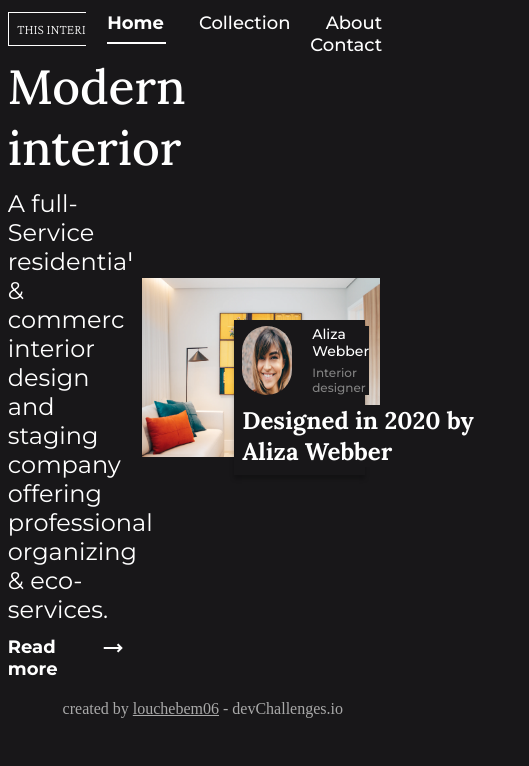
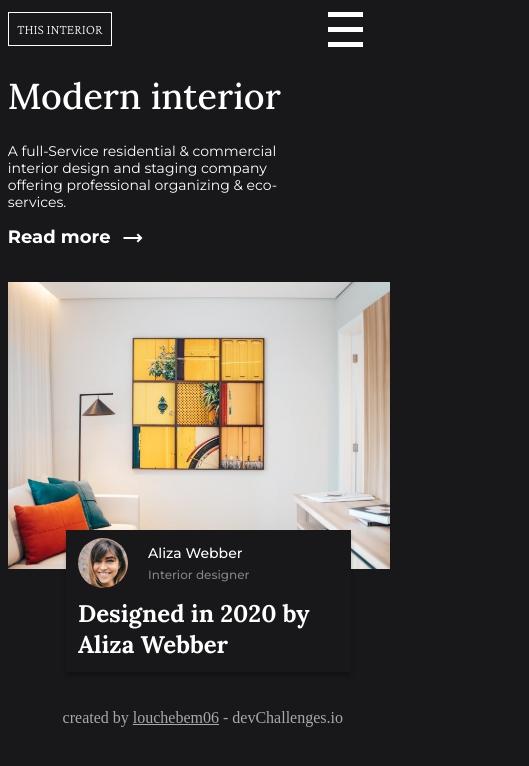
Before and after one commit to louchebem06/Interior-Consultant-devchallenges.io, a plain HTML site: page interior-consultant.html in a window 390 px wide. Shown: the whole page, 529 px wide, since content can reach past the window. Drawn offline with nearby package versions, Linux system fonts and the light colour scheme.

Commit message:
after active bug, mobile in progress

```diff
--- a/interior-consultant.html
+++ b/interior-consultant.html
@@ -14,7 +14,7 @@
 		<div class="title">
 			<h1>This Interior</h1>
 		</div>
-		<nav>
+		<nav id="nav">
 			<ul>
 				<li class="active"><a href="./interior-consultant.html">Home</a></li>
 				<li><a href="#">Collection</a></li>
@@ -22,6 +22,9 @@
 				<li><a href="#">Contact</a></li>
 			</ul>
 		</nav>
+		<div class="hamburger" id="hamburger" onclick="toggle()">
+			<div class="line"></div>
+		</div>
 	</header>
 
 	<div class="content">
@@ -54,4 +57,20 @@
 		created by <a href="https://github.com/louchebem06" target="_blank">louchebem06</a> - devChallenges.io
 	</footer>
 </body>
+<script>
+	function toggle() {
+		var hamburger = document.getElementById("hamburger");
+		var nav = document.getElementById("nav");
+		if (hamburger.classList.contains("hamburger")) {
+			hamburger.classList.remove("hamburger")
+			hamburger.classList.add("close")
+			nav.style.display = "block"
+		} else {
+			hamburger.classList.add("hamburger")
+			hamburger.classList.remove("close")
+			nav.style.display = "none"
+		}
+
+	}
+</script>
 </html>
--- a/style.css
+++ b/style.css
@@ -8,11 +8,16 @@
 	padding: 0;
 	background-color: #181719;
 	color: #FFFFFF;
+	overflow-x: hidden;
 }
 
 body {
 	max-width: 1440px;
 	margin: auto;
+}
+
+header .hamburger {
+	display: none;
 }
 
 header {
@@ -74,16 +79,14 @@ header nav ul li a {
 
 .active::after {
 	content: "";
-
 	width: 100%;
 	position: absolute;
 	left: 0;
 	bottom: -10px;
-
 	border: 1px solid white;
 }
 
-.content .design img {
+.content img {
 	display: block;
 	width: 100%;
 }
@@ -116,6 +119,10 @@ header nav ul li a {
 .content .text .read {
 	display: flex;
 	gap: 10px;
+}
+
+.content .text .read span{
+	overflow: hidden;
 }
 
 .content .text h2, .content .text p {
@@ -207,3 +214,129 @@ footer {
 footer a {
 	color: #A9A9A9;
 }
+
+@media (max-width: 750px) {
+	header nav {
+		display: none;
+	}
+
+	header {
+		display: flex;
+	}
+
+	header .title {
+		width: calc(100% - (35px * 2));
+	}
+
+	header .hamburger {
+		display: block;
+		width: 35px;
+		height: 35px;
+		position: relative;
+		cursor: pointer;
+	}
+
+	header .hamburger .line {
+		height: 5px;
+		width: 35px;
+		margin-top: 15px;
+		background-color: white;
+	}
+
+	header .hamburger::after {
+		content: "";
+		background-color: white;
+		width: 100%;
+		height: 5px;
+		left: 0;
+		top: 0;
+		position: absolute;
+	}
+
+	header .hamburger::before {
+		content: "";
+		background-color: white;
+		width: 100%;
+		height: 5px;
+		left: 0;
+		bottom: 0;
+		position: absolute;
+	}
+
+	header .close .line {
+		display: none;
+	}
+
+	header .close {
+		display: block;
+		width: 35px;
+		height: 35px;
+		position: relative;
+		cursor: pointer;
+	}
+
+	header .close::after {
+		content: "";
+		background-color: white;
+		width: 100%;
+		height: 5px;
+		left: 0;
+		top: 0;
+		position: absolute;
+		transform: rotate(45deg) translateY(10px) translateX(10px)
+	}
+
+	header .close::before {
+		content: "";
+		background-color: white;
+		width: 100%;
+		height: 5px;
+		left: 0;
+		bottom: 0;
+		position: absolute;
+		transform: rotate(-45deg) translateY(-10px) translateX(10px)
+	}
+
+	.content {
+		flex-direction: column;
+	}
+
+	.content .text {
+		width: 100%;
+		margin-top: 5%;
+	}
+
+	.content .text h2, .content .text p, .content .text a {
+		margin-bottom: 4%;
+	}
+
+	.content .text h2 {
+		font-size: 36px;
+	}
+
+	.content .text p {
+		max-width: 70%;
+		font-size: 14px;
+		line-height: 17px;
+	}
+
+	.content .text a {
+		font-size: 17px;
+	}
+
+	.content .design {
+		width: 100%;
+		min-height: 80%;
+	}
+
+	.content img {
+		width: 98%;
+	}
+
+	.content .design .card {
+		width: 70%;
+		left: 15%;
+		margin-top: -10%;
+		position: relative;
+	}
+}
```
